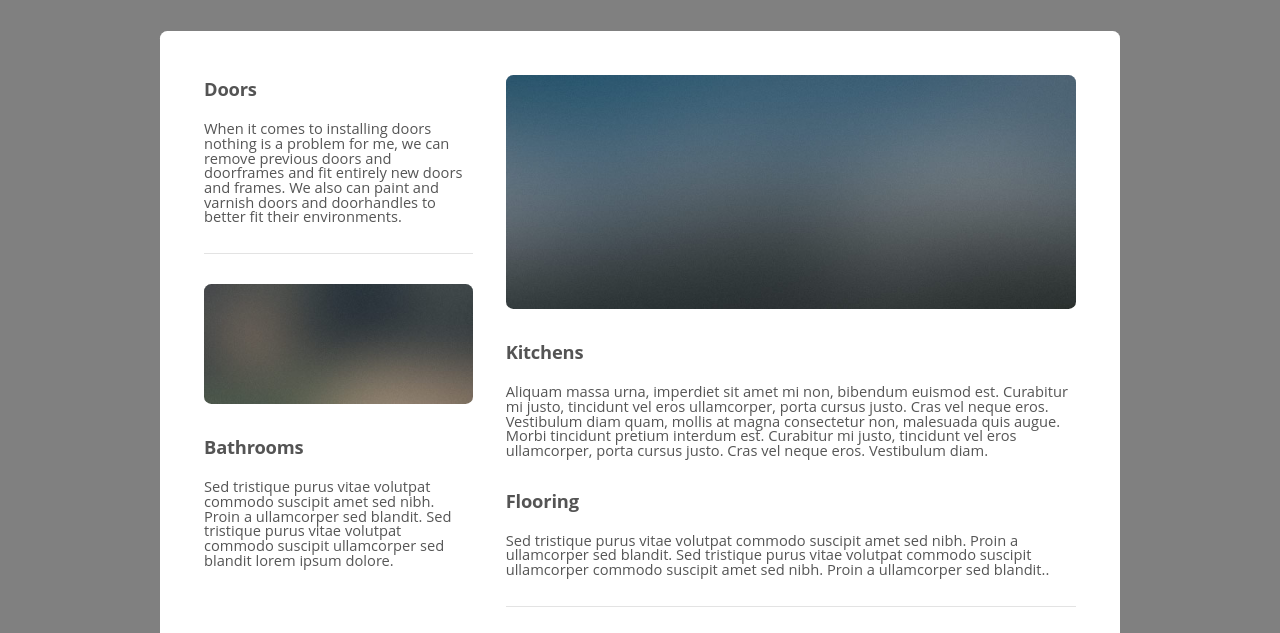
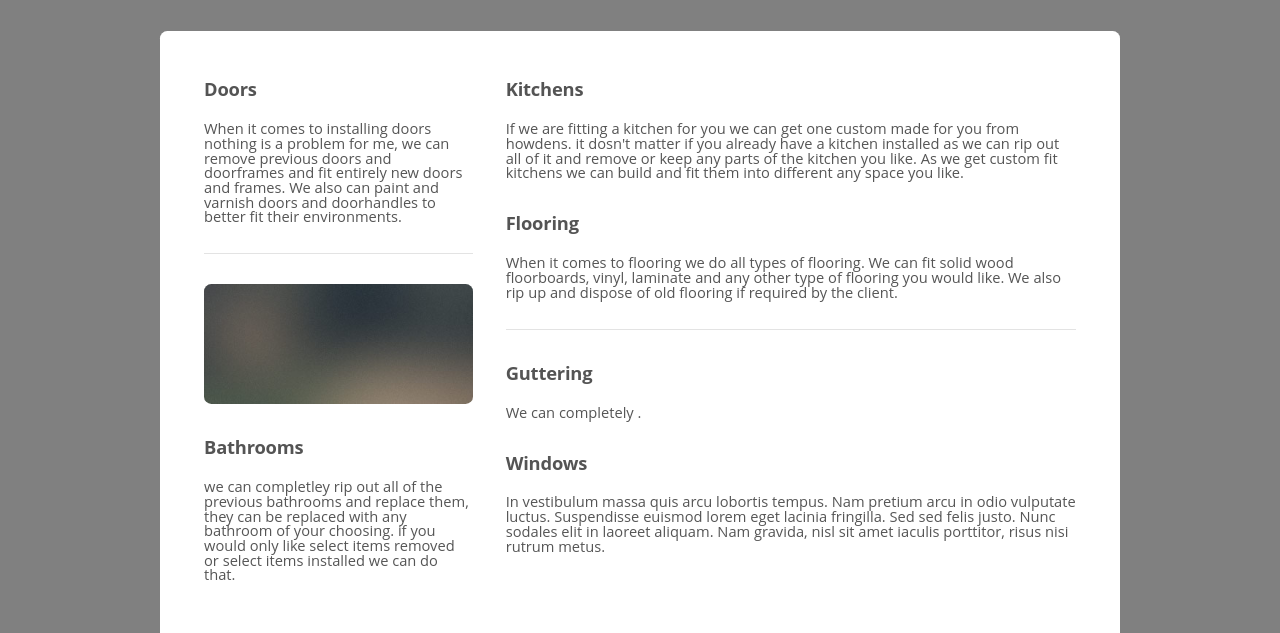
Before and after one commit to LewisDavison/LewisDavison, a plain HTML site: page fittings.html in a window 1280 px wide. Shown: the part 128-761 px from the top of the page. Drawn offline with Linux system fonts and the light colour scheme.

Commit message:
wewewewewew

```diff
--- a/fittings.html
+++ b/fittings.html
@@ -64,7 +64,7 @@
 									<section>
 										<a href="#" class="image fit"><img src="images/pic02.jpg" alt="" /></a>
 										<h3>Bathrooms</h3>
-										<p>Sed tristique purus vitae volutpat commodo suscipit amet sed nibh. Proin a ullamcorper sed blandit. Sed tristique purus vitae volutpat commodo suscipit ullamcorper sed blandit lorem ipsum dolore.</p>
+										<p>we can completley rip out all of the previous bathrooms and replace them, they can be replaced with any bathroom of your choosing. if you would only like select items removed or select items installed we can do that.</p>
 									</section>
 								</section>
 
@@ -73,19 +73,19 @@
 
 							<!-- Content -->
 								<section id="content">
-									<a href="#" class="image fit"><img src="images/slide02.jpg" alt="" /></a>
+
 									<h3>Kitchens</h3>
-									<p>Aliquam massa urna, imperdiet sit amet mi non, bibendum euismod est. Curabitur mi justo, tincidunt vel eros ullamcorper, porta cursus justo. Cras vel neque eros. Vestibulum diam quam, mollis at magna consectetur non, malesuada quis augue. Morbi tincidunt pretium interdum est. Curabitur mi justo, tincidunt vel eros ullamcorper, porta cursus justo. Cras vel neque eros. Vestibulum diam.</p>
+									<p>If we are fitting a kitchen for you we can get one custom made for you from howdens. it dosn't matter if you already have a kitchen installed as we can rip out all of it and remove or keep any parts of the kitchen you like. As we get custom fit kitchens we can build and fit them into different any space you like.</p>
                                     <section id="sidebar">
 									<section>
 										<h3>Flooring</h3>
-										<p>Sed tristique purus vitae volutpat commodo suscipit amet sed nibh. Proin a ullamcorper sed blandit. Sed tristique purus vitae volutpat commodo suscipit ullamcorper commodo suscipit amet sed nibh. Proin a ullamcorper sed blandit..</p>
+										<p>When it comes to flooring we do all types of flooring. We can fit solid wood floorboards, vinyl, laminate and any other type of flooring you would like. We also rip up and dispose of old flooring if required by the client.</p>
 									</section>
 									<hr />
 									<section>
 
 										<h3>Guttering</h3>
-										<p>Sed tristique purus vitae volutpat commodo suscipit amet sed nibh. Proin a ullamcorper sed blandit. Sed tristique purus vitae volutpat commodo suscipit ullamcorper sed blandit lorem ipsum dolore.</p>
+										<p>We can completely .</p>
 									</section>
 								</section>
 									<h3>Windows</h3>
```
Also changed, not shown: decorating.html (+1 -1 lines).
